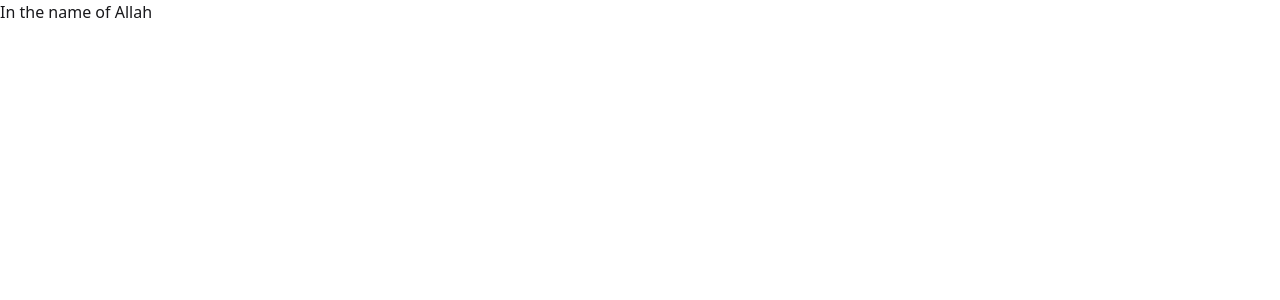
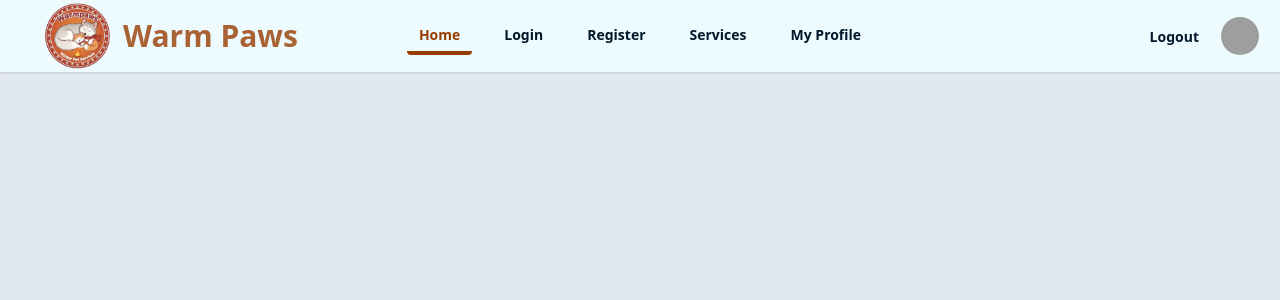
Before and after one commit to abubakar-arman/B12A09-warm-paws, a React (Vite) app: page / in a window 1280 px wide. Shown: the top 300 px of the page. Built offline with nearby package versions, Linux system fonts and the light colour scheme; grey boxes are pictures that could not be loaded.

Commit message:
Add Navbar

```diff
--- a/src/App.css
+++ b/src/App.css
@@ -1,2 +1,4 @@
-@import "tailwindcss";
-@plugin "daisyui";
+a.active {
+    color: var(--color-primary);
+    border-bottom: 4px solid;
+}
--- a/src/App.jsx
+++ b/src/App.jsx
@@ -1,10 +1,13 @@
 import './App.css'
+import Navbar from './components/Navbar'
 
 function App() {
 
   return (
     <>
-      <h1>In the name of Allah</h1>
+    <div className='bg-slate-200 h-screen'>
+      <Navbar />
+    </div>
     </>
   )
 }
--- /dev/null
+++ b/src/components/Navbar.jsx
@@ -0,0 +1,47 @@
+import logo from '../assets/logo.png'
+
+const Navbar = () => {
+    const navLinks = <>
+        <li><a href="" className='active'>Home</a></li>
+        <li><a href="">Login</a></li>
+        <li><a href="">Register</a></li>
+        <li><a href="">Services</a></li>
+        <li><a href="">My Profile</a></li>
+    </>
+    return (
+        <div className="navbar bg-base-100 shadow-sm lg:px-5">
+            <div className="navbar-start">
+                <div className="dropdown">
+                    <div tabIndex={0} role="button" className="btn btn-ghost lg:hidden">
+                        <svg xmlns="http://www.w3.org/2000/svg" className="h-5 w-5" fill="none" viewBox="0 0 24 24" stroke="currentColor"> <path strokeLinecap="round" strokeLinejoin="round" strokeWidth="2" d="M4 6h16M4 12h8m-8 6h16" /> </svg>
+                    </div>
+                    <ul
+                        tabIndex="-1"
+                        className="menu menu-sm dropdown-content bg-base-100 rounded-box z-1 mt-3 w-52 p-2 shadow font-semibold">
+                        {navLinks}
+                    </ul>
+                </div>
+                <a className="btn btn-ghost text-3xl text-amber-800/80"><img className='w-20' src={logo} alt="" />Warm Paws</a>
+            </div>
+            <div className="navbar-center hidden lg:flex">
+                <ul className="menu menu-horizontal px-1 gap-5 font-semibold ">
+                    {navLinks}
+                </ul>
+            </div>
+            <div className="navbar-end">
+                <ul className="menu menu-horizontal px-1 gap-5 font-semibold ">
+                    <li><a className='btn btn-ghost' href="">Logout</a></li>
+                </ul>
+                <div tabIndex={0} role="button" className="btn btn-ghost btn-circle avatar">
+                    <div className="w-10 rounded-full">
+                        <img
+                            alt="Tailwind CSS Navbar component"
+                            src="https://img.daisyui.com/images/stock/photo-1534528741775-53994a69daeb.webp" />
+                    </div>
+                </div>
+            </div>
+        </div>
+    );
+};
+
+export default Navbar;
--- a/src/index.css
+++ b/src/index.css
@@ -0,0 +1,46 @@
+
+@import "tailwindcss";
+@plugin "daisyui";
+@plugin "daisyui/theme" {
+  name: "mytheme";
+  default: true; /* set as default */
+  prefersdark: false; /* set as default dark mode (prefers-color-scheme:dark) */
+  color-scheme: light; /* color of browser-provided UI */
+
+  --color-base-100: oklch(98% 0.02 240);
+  --color-base-200: oklch(95% 0.03 240);
+  --color-base-300: oklch(92% 0.04 240);
+  --color-base-content: oklch(20% 0.05 240);
+  --color-primary: #973c00;
+  --color-primary-content: oklch(98% 0.01 240);
+  --color-secondary: oklch(70% 0.25 200);
+  --color-secondary-content: oklch(98% 0.01 200);
+  --color-accent: oklch(65% 0.25 160);
+  --color-accent-content: oklch(98% 0.01 160);
+  --color-neutral: oklch(50% 0.05 240);
+  --color-neutral-content: oklch(98% 0.01 240);
+  --color-info: oklch(70% 0.2 220);
+  --color-info-content: oklch(98% 0.01 220);
+  --color-success: oklch(65% 0.25 140);
+  --color-success-content: oklch(98% 0.01 140);
+  --color-warning: oklch(80% 0.25 80);
+  --color-warning-content: oklch(20% 0.05 80);
+  --color-error: oklch(65% 0.3 30);
+  --color-error-content: oklch(98% 0.01 30);
+
+  /* border radius */
+  --radius-selector: 1rem;
+  --radius-field: 0.25rem;
+  --radius-box: 0.5rem;
+
+  /* base sizes */
+  --size-selector: 0.25rem;
+  --size-field: 0.25rem;
+
+  /* border size */
+  --border: 1px;
+
+  /* effects */
+  --depth: 1;
+  --noise: 0;
+}
```
Also changed, not shown: src/assets/logo.png (added).
